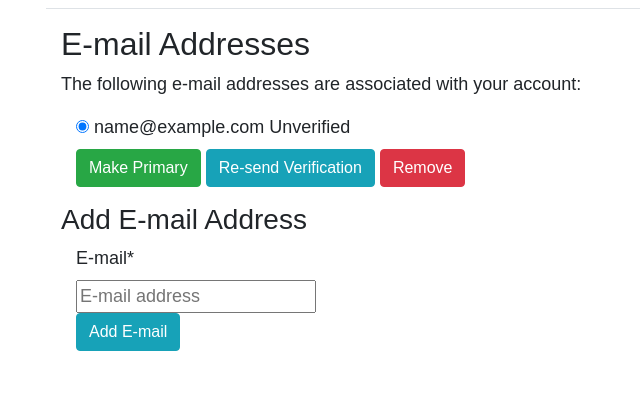
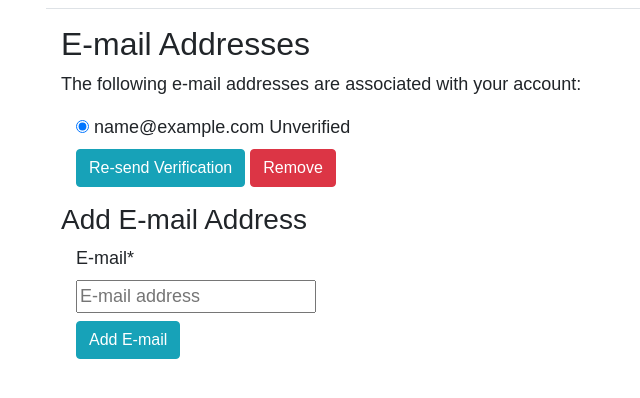
Before and after one commit to kevinbowen777/django-api-library, a Django app: page /accounts/email/ in a window 1280 px wide. Shown: the part 59-457 px from the top of the page, without its empty margins (39-679 px from the left). Run offline with Django 3.2, Linux system fonts and the light colour scheme; the visitor is signed in with stand-in values (Sample User, id 1); data comes from the database, SQL or seed files in the repository; parts of the project's set-up code (start-up, migrations or seed data) failed here and were passed over; some libraries are stand-ins or nearby versions.

```diff
--- a/templates/account/email.html
+++ b/templates/account/email.html
@@ -34,7 +34,8 @@
     {% endfor %}
 
     <div class="buttonHolder">
-      <button class="btn btn-success secondaryAction" type="submit" name="action_primary" >{% trans 'Make Primary' %}</button>
+      <!--<button class="btn btn-success secondaryAction" type="submit"
+          name="action_primary" >{% trans 'Make Primary' %}</button>-->
       <button class="btn btn-info secondaryAction" type="submit" name="action_send" >{% trans 'Re-send Verification' %}</button>
       <button class="btn btn-danger primaryAction" type="submit" name="action_remove" >{% trans 'Remove' %}</button>
     </div>
@@ -54,7 +55,7 @@
     <form method="post" action="{% url 'account_email' %}" class="col-md-4 add_email">
         {% csrf_token %}
         {{ form|crispy }}
-        <button name="action_add" class="btn btn-info" type="submit">{% trans "Add E-mail" %}</button>
+        <button name="action_add" class="btn btn-info mt-2" type="submit">{% trans "Add E-mail" %}</button>
     </p>
     </form>
     {% endif %}
```
